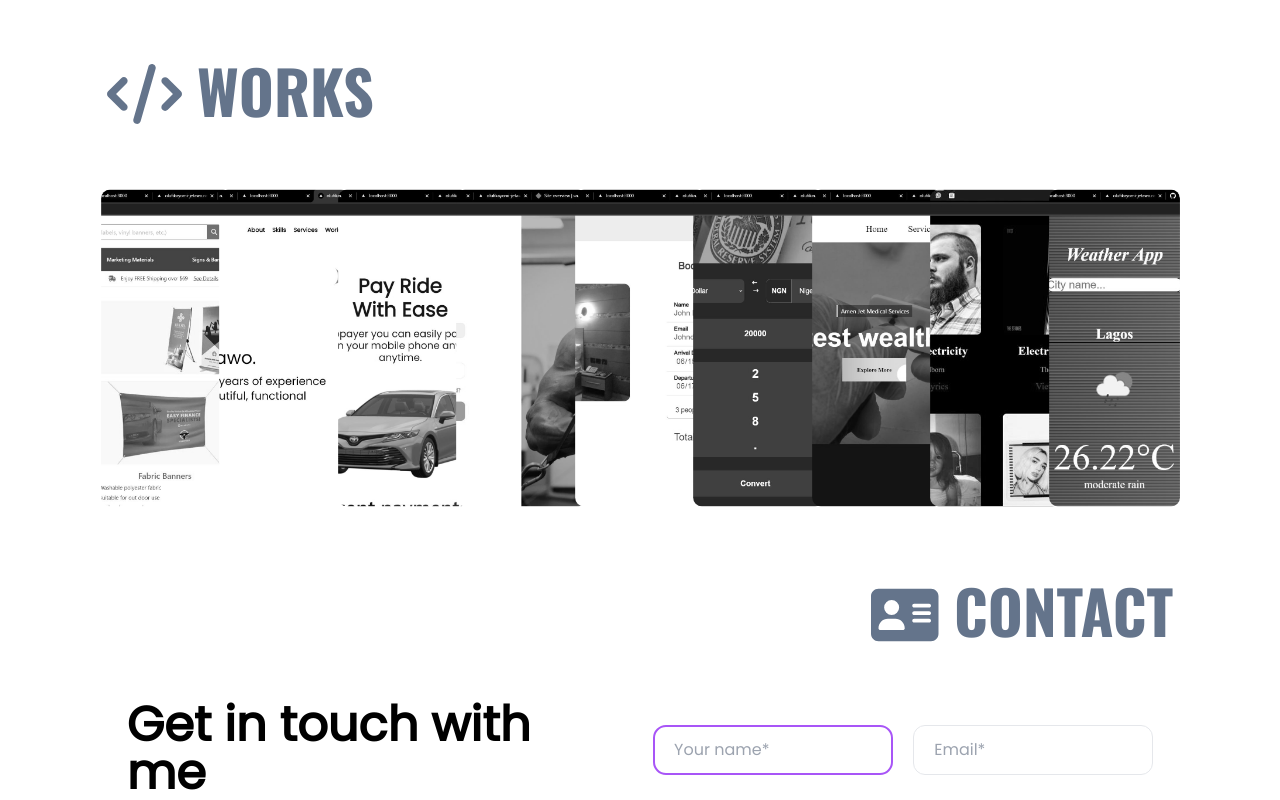
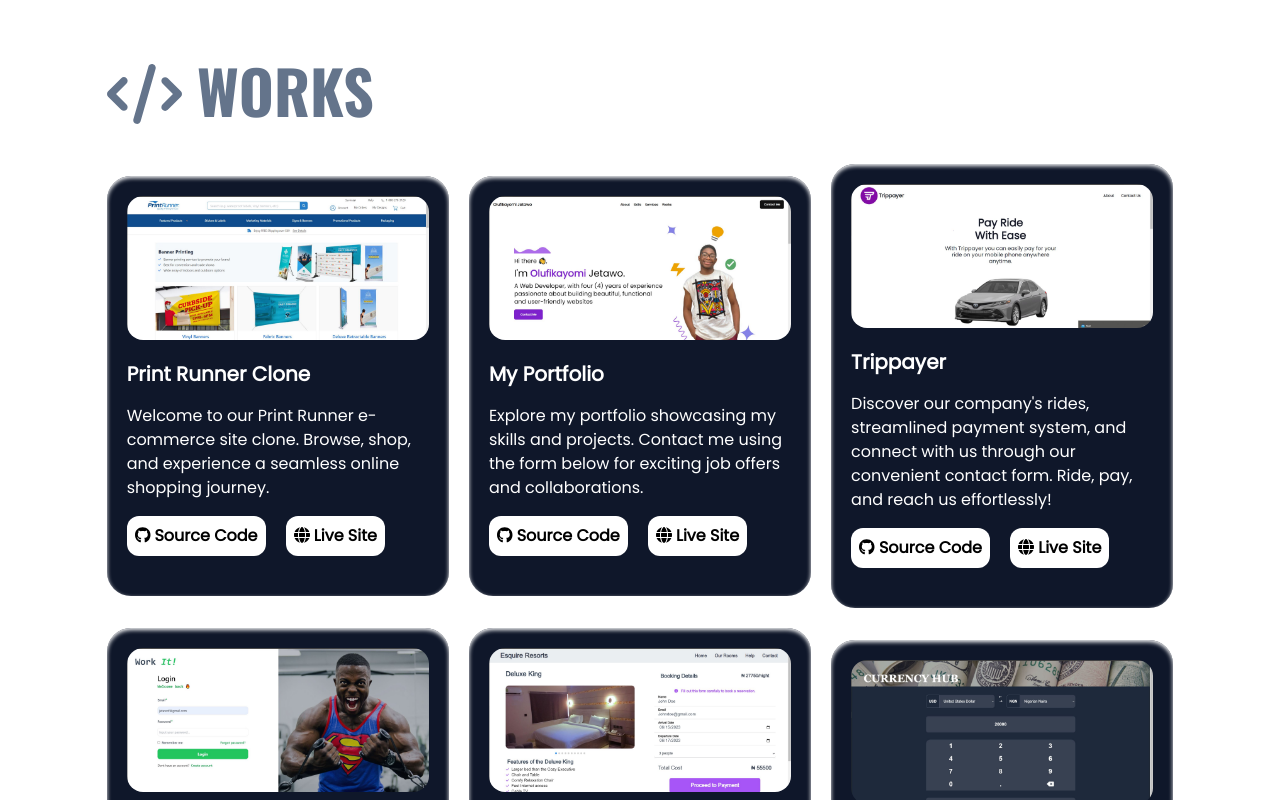
Before and after one commit to Phickayor/Portfolio, a Next.js app in the folder frontend/: page / in a window 1280 px wide. Shown: the part 1880-2680 px from the top of the page. Built offline with nearby package versions, Linux system fonts and the light colour scheme.

Commit message:
projects component

```diff
--- a/frontend/components/Projects.js
+++ b/frontend/components/Projects.js
@@ -3,17 +3,16 @@ import { FontAwesomeIcon } from "@fortawesome/react-fontawesome";
 import { faCode, faGlobe } from "@fortawesome/free-solid-svg-icons";
 import { faGithub } from "@fortawesome/free-brands-svg-icons";
 import { Oswald } from "next/font/google";
-import projects from "../utils/projects"
-const oswald = Oswald({ weight: "700", subsets: ['latin'] })
+import projects from "../utils/projects";
+const oswald = Oswald({ weight: "700", subsets: ["latin"] });
 export default function Projects() {
   const code = <FontAwesomeIcon icon={faCode} />;
   const github = <FontAwesomeIcon icon={faGithub} />;
-  const web = <FontAwesomeIcon icon={faGlobe} />
+  const web = <FontAwesomeIcon icon={faGlobe} />;
   function AddDetails(e) {
     // var targetDiv = e.target.previousElementSibling
     // targetDiv.classList.add("w-full")
     // console.log(targetDiv)
-
   }
   function RemoveDetails(e) {
     // var targetDiv = e.target.previousElementSibling
@@ -22,31 +21,45 @@ export default function Projects() {
   }
   return (
     <div id="works">
-      <h1 data-aos="fade-left" data-aos-duration="1500" className={`opacity-50 text-6xl text-slate-500 ${oswald.className}`}>{code} WORKS</h1>
-      <div className="grid md:grid-cols-2 xl:flex xl:-gap-4 xl:gap-0 gap-10 md:gap-20 mx-5 xl:mx-0 py-20">
+      <h1
+        data-aos="fade-left"
+        data-aos-duration="1500"
+        className={`opacity-50 text-6xl text-slate-500 ${oswald.className}`}
+      >
+        {code} WORKS
+      </h1>
+      <div className="grid lg:grid-cols-3 md:grid-cols-2 my-10 gap-5">
         {projects.map((project, index) => (
-          <a href={project.livelink}
-            onMouseOver={AddDetails}
-            onMouseLeave={RemoveDetails}
-            className=" xl:h-72 h-56 md:h-auto xl:w-56 hover:w-full hover:z-20 hover:grayscale-0 duration-[1.5s] grayscale "
-            key={index}>
-            <div className='md:block hidden absolute text-white bg-slate-500 bg-opacity-40 z-30 opacity-0 hover:opacity-100 xl:py-10 py-5 space-y-2 xl:space-y-5 h-fit w-auto scale-75 lg:scale-100 px-5 overflow-hidden'>
-              <div className="space-y-2">
-                <h1 className="xl:text-xl text-lg font-semibold">{project.name}</h1>
-                <p className="text-purple-900">{project.language}</p>
-              </div>
-              <p className="text-sm">{project.description}</p>
-              <div className="my-5 flex justify-between">
-                <a href={project.githublink}>
-                  <button className='font-semibold hover:bg-purple-700 duration-300 self-center bg-[#121212] hover:scale-105 px-5 py-3 text-sm rounded-lg text-white'>{github} Source Code</button>
-                </a><a href={project.livelink}>
-                  <button className='font-semibold hover:bg-purple-700 duration-300 self-center bg-[#121212] hover:scale-105 px-5 py-3 text-sm rounded-lg text-white'>{web} Live Site</button>
+          <div
+            data-aos="fade-up"
+            data-aos-duration="1500"
+            key={index}
+            className="bg-slate-900 shadow-white shadow-inner text-white rounded-3xl p-5 h-fit self-center"
+          >
+            <img
+              src={project.image}
+              alt={project.name}
+              className="h-36 rounded-2xl w-full object-cover"
+            />
+            <div className="space-y-4 my-5">
+              <h1 className="text-xl font-semibold">{project.name}</h1>
+              <p>{project.description}</p>
+              <div className="flex space-x-5">
+                <a
+                  href={project.githublink}
+                  className="bg-white text-black p-2 rounded-xl font-semibold"
+                >
+                  <button className="self-center">{github} Source Code</button>
+                </a>
+                <a
+                  href={project.livelink}
+                  className="bg-white text-black p-2 rounded-xl font-semibold"
+                >
+                  <button className="self-center">{web} Live Site</button>
                 </a>
               </div>
-
             </div>
-            <img src={project.image} className="w-full hover:mx-0 z-20  relative cursor-pointer h-full object-cover rounded-lg xl:scale-110" />
-          </a>
+          </div>
         ))}
       </div>
     </div>
```
